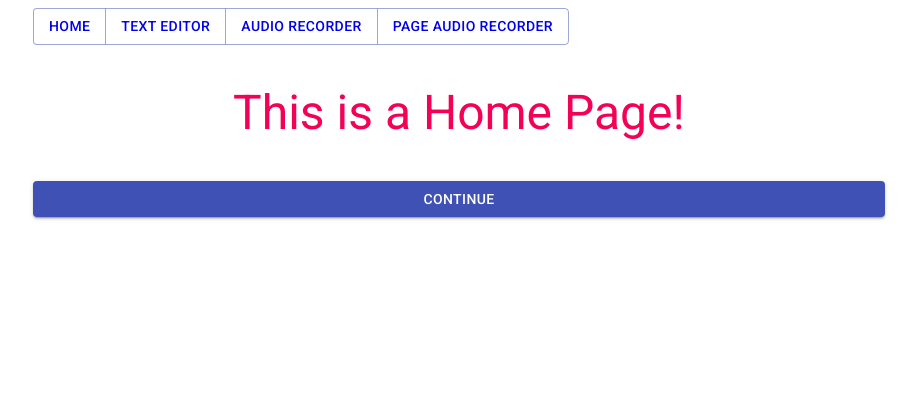
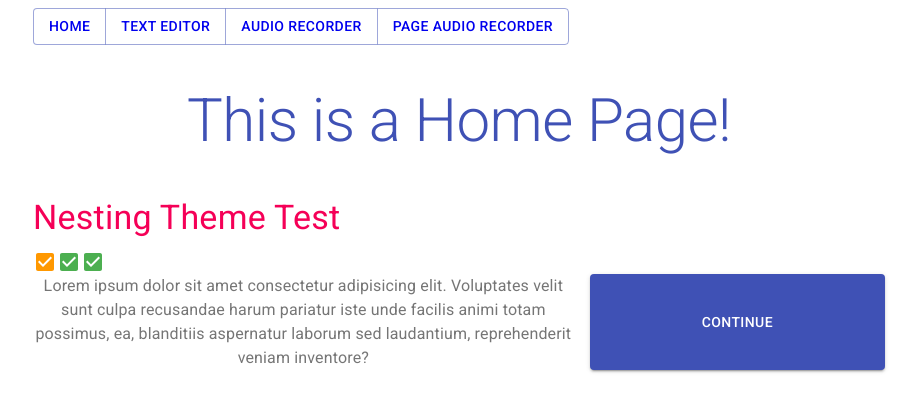
Before and after one commit to mjrgeorge/material_ui_practice_app, a React (Create React App) app: page / in a window 1280 px wide. Shown: the top 412 px of the page, without its empty margins (181-1098 px from the left). Built offline with nearby package versions, Linux system fonts and the light colour scheme.

Commit message:
nesting theme added

```diff
--- /dev/null
+++ b/src/components/Demo.js
@@ -0,0 +1,33 @@
+import * as React from 'react';
+import { createTheme, ThemeProvider } from '@mui/material/styles';
+import Checkbox from '@mui/material/Checkbox';
+import { green, orange } from '@mui/material/colors';
+
+const outerTheme = createTheme({
+    palette: {
+        secondary: {
+            main: orange[500],
+        },
+    },
+});
+
+const innerTheme = createTheme({
+    palette: {
+        secondary: {
+            main: green[500],
+        },
+    },
+});
+
+const Demo = () => {
+    return (
+        <ThemeProvider theme={outerTheme}>
+            <Checkbox defaultChecked color="secondary" />
+            <ThemeProvider theme={innerTheme}>
+                <Checkbox defaultChecked color="secondary" />
+                <Checkbox defaultChecked color="secondary" />
+            </ThemeProvider>
+        </ThemeProvider>
+    );
+}
+export default Demo;
--- a/src/components/Home.js
+++ b/src/components/Home.js
@@ -2,15 +2,19 @@
 import Stack from '@mui/material/Stack';
 import Button from '@mui/material/Button';
 import { Box, Typography } from '@material-ui/core';
+import Demo from './Demo';
 
 const Home = () => {
 
     return (
         <>
             <Box m={5}>
-                <Typography variant="h3" color="secondary" align="center">This is a Home Page!</Typography>
+                <Typography variant="h2" color="primary" align="center" gutterBottom>This is a Home Page!</Typography>
             </Box>
+            <Typography variant="h4" color="secondary" gutterBottom>Nesting Theme Test</Typography>
+            <Demo />
             <Stack spacing={2} direction="row">
+                <Typography color="textSecondary" align="center"> Lorem ipsum dolor sit amet consectetur adipisicing elit. Voluptates velit sunt culpa recusandae harum pariatur iste unde facilis animi totam possimus, ea, blanditiis aspernatur laborum sed laudantium, reprehenderit veniam inventore? </Typography>
                 <Button variant="contained" fullWidth>Continue</Button>
             </Stack>
         </>
--- a/src/index.js
+++ b/src/index.js
@@ -1,10 +1,13 @@
 import React from 'react';
 import ReactDOM from 'react-dom';
 import App from './App';
+import { StyledEngineProvider } from '@mui/material/styles';
 
 ReactDOM.render(
   <React.StrictMode>
-    <App />
+    <StyledEngineProvider injectFirst>
+      <App />
+    </StyledEngineProvider>
   </React.StrictMode>,
   document.getElementById('root')
 );
```
